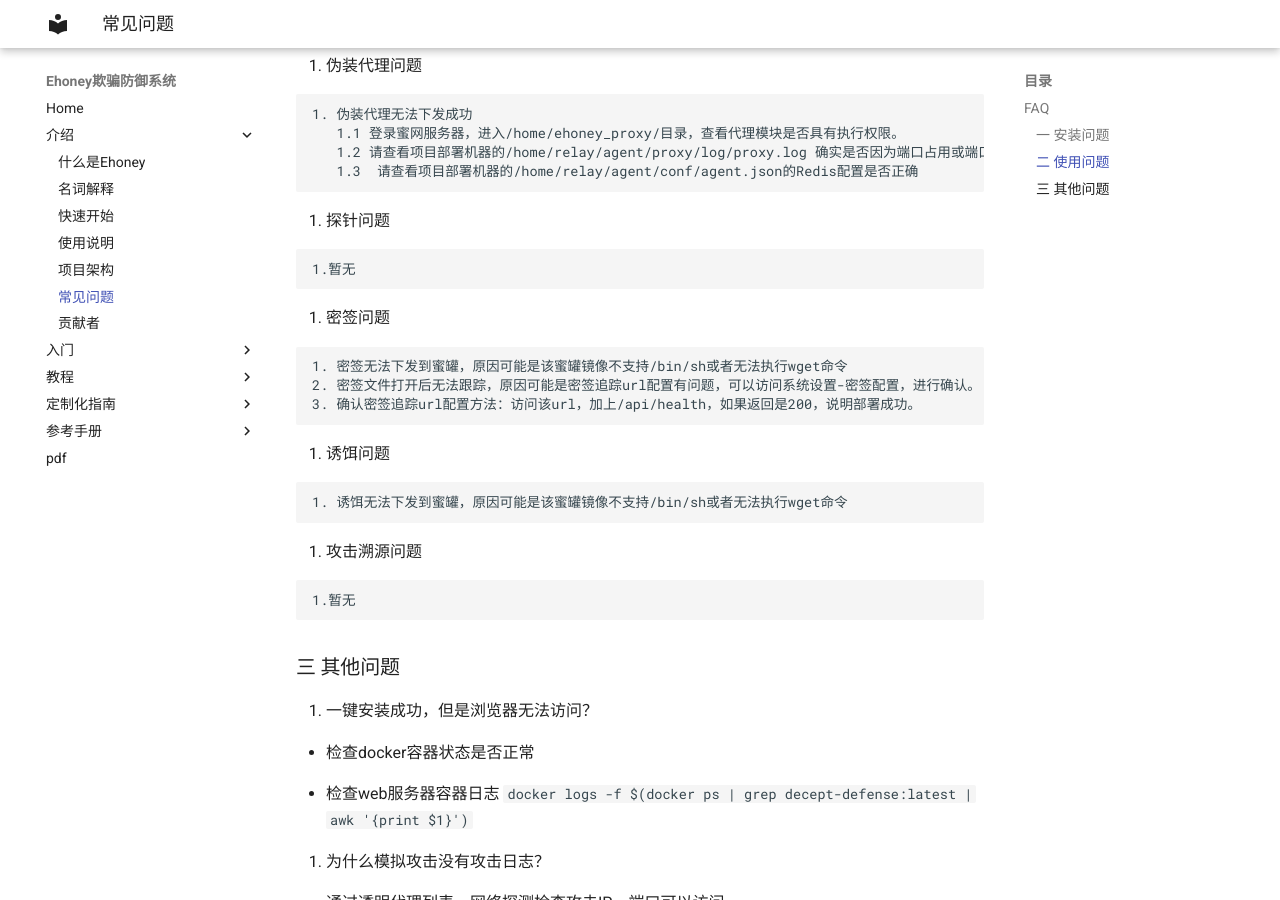
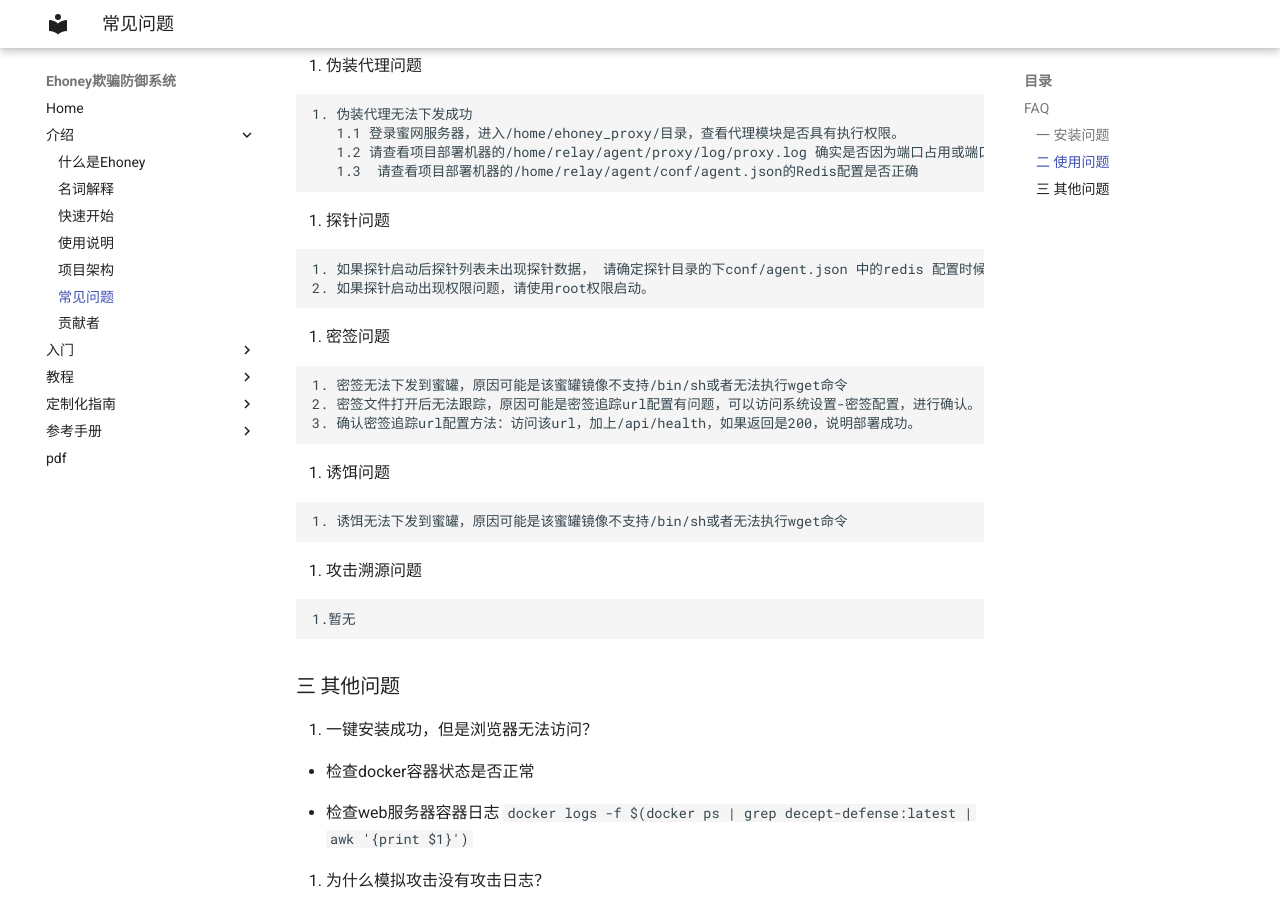
Before and after one commit to seccome/Ehoney, an MkDocs documentation site: the page built from doc/Introduction/CommonProblem.md, in a window 1280 px wide and 900 px high, scrolled down 850 px. Built offline with MkDocs 1.6.1 and Material for MkDocs 9.7.7, drawn with Linux system fonts in a browser that asks for light colours.

Commit message:
Update CommonProblem.md

````diff
--- a/doc/Introduction/CommonProblem.md
+++ b/doc/Introduction/CommonProblem.md
@@ -52,7 +52,8 @@
 4. 探针问题
 
 ```
-1.暂无
+1. 如果探针启动后探针列表未出现探针数据， 请确定探针目录的下conf/agent.json 中的redis 配置时候正确。
+2. 如果探针启动出现权限问题，请使用root权限启动。
 ```
 
 5. 密签问题
````
